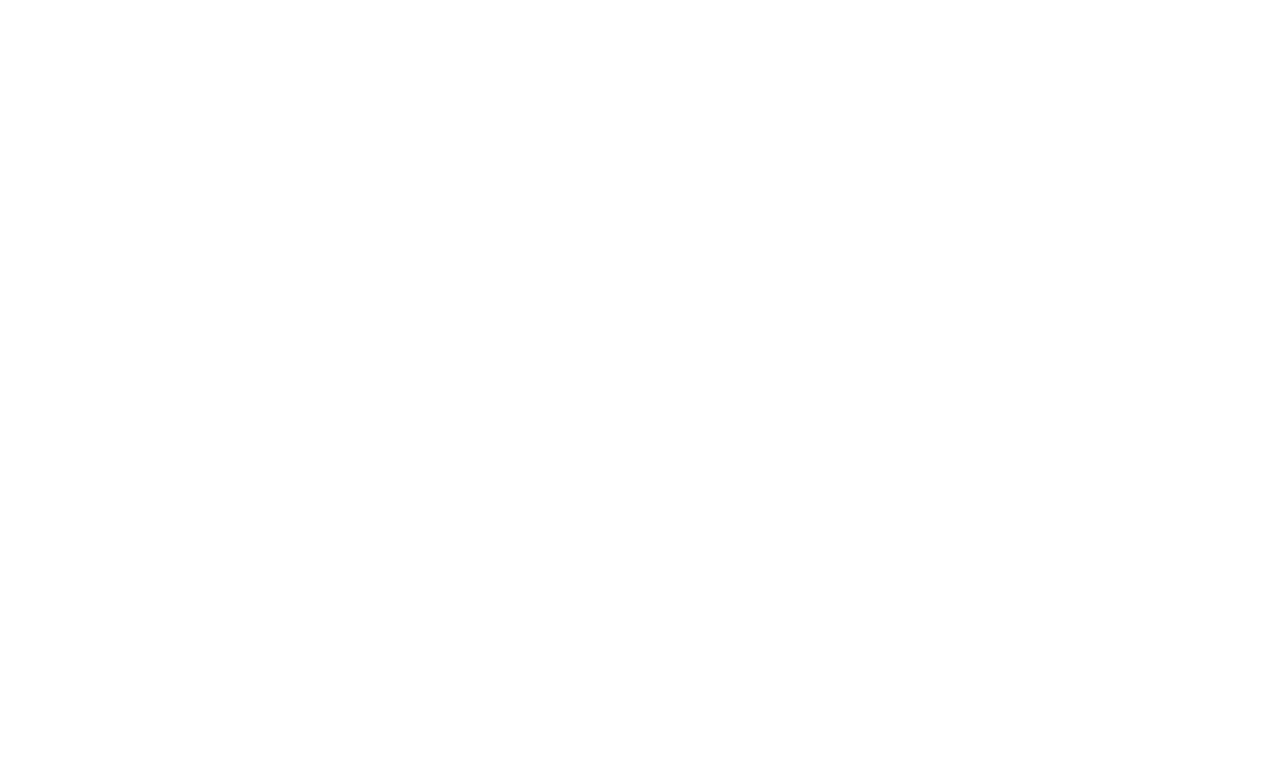
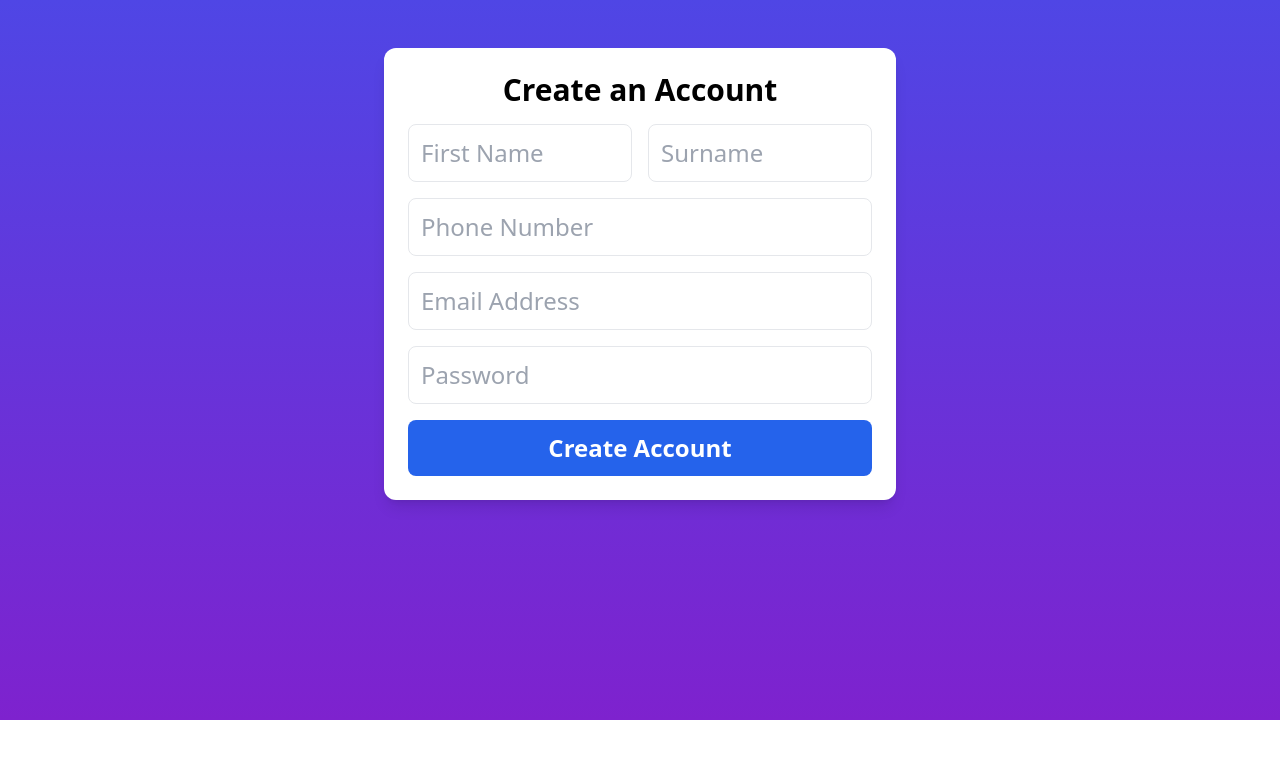
Before and after one commit to ejmichael/taptosee, a React (Create React App) app in the folder client/: page /auth/register in a window 1280 px wide. Before the commit this address had no page. Shown: the top 758 px of the page. Built offline with nearby package versions, Linux system fonts and the light colour scheme.

Commit message:
updated the entire profile page

```diff
--- a/client/package.json
+++ b/client/package.json
@@ -7,6 +7,7 @@
     "@testing-library/jest-dom": "^6.6.3",
     "@testing-library/react": "^16.2.0",
     "@testing-library/user-event": "^13.5.0",
+    "axios": "^1.7.9",
     "react": "^19.0.0",
     "react-dom": "^19.0.0",
     "react-icons": "^5.5.0",
--- a/client/src/App.js
+++ b/client/src/App.js
@@ -3,6 +3,7 @@ import { Routes, Route, Link } from 'react-router-dom'
 import Home from './pages/Home';
 import Profile from './pages/Profile';
 import Dashboard from './pages/Dashboard';
+import Register from './pages/Register';
 function App() {
   return (
     <div className="App text-2xl">
@@ -10,6 +11,8 @@ function App() {
         <Route exact path='/' element={<Home/>}/>
         <Route path='/:userId' element={<Profile/>}/>
         <Route path='/dashboard/:userId' element={<Dashboard/>}/>
+        <Route path='/auth/register' element={<Register/>}/>
+        <Route path='/auth/login' element={<Dashboard/>}/>
       </Routes>
     </div>
   );
--- a/client/src/pages/Home.jsx
+++ b/client/src/pages/Home.jsx
@@ -4,7 +4,7 @@ import { Link } from 'react-router-dom'
 const Home = () => {
   return (
     <div className="flex flex-col items-center justify-center h-screen text-center">
-        <h1 className="text-3xl font-bold mb-4">Welcome to LinkHub 🚀</h1>
+        <h1 className="text-3xl font-bold mb-4">Welcome to Tap To See 🚀</h1>
         <p className="text-gray-600 mb-6">Create your personal link page & share it anywhere!</p>
         <Link to="/register" className="bg-blue-600 text-white px-6 py-2 rounded-lg">
             Get Started
--- a/client/src/pages/Profile.jsx
+++ b/client/src/pages/Profile.jsx
@@ -12,11 +12,16 @@ const Profile = () => {
     avatar: "https://via.placeholder.com/100",
     links: [
       { title: "Website", url: "https://startyourhustle.com" },
-      { title: "YouTube", url: "https://youtube.com" },
-      { title: "Instagram", url: "https://instagram.com" },
-      { title: "Twitter", url: "https://twitter.com" },
-      { title: "LinkedIn", url: "https://linkedin.com" },
+      { title: "Consultation (Coming soon)", url: "https://miranda-fitness.onrender.com" },
     ],
+    socialMedia: [
+        { title: "YouTube", url: "https://youtube.com" },
+        { title: "Instagram", url: "https://instagram.com/miranda_leigh_ghidari" },
+        { title: "Twitter", url: "https://twitter.com" },
+        { title: "LinkedIn", url: "https://linkedin.com" },
+        { title: "TikTok", url: "https://tiktok.com" },
+
+    ]
 };
 
 
@@ -48,6 +53,35 @@ const Profile = () => {
           </div>
         </div>
 
+        {/* Socials */}
+        <div className="mt-4 flex justify-between">
+          {user.socialMedia.map((link, index) => {
+            // Extract platform name from the URL or title
+            const platformName = Object.keys(iconMap).find(key =>
+              link.url.toLowerCase().includes(key)
+            ) || "website"; // Default to "website" if no match
+
+            const Icon = iconMap[platformName]; // Get corresponding icon
+
+            return (
+                <a
+                key={index}
+                href={link.url}
+                target="_blank"
+                rel="noopener noreferrer"
+                className="text-white bg-blue-600 hover:bg-blue-700 font-semibold py-4 px-4 rounded-full transition duration-300"
+              >
+                {/* Icon on the Left */}
+                <Icon className=" " />
+
+                {/* Centered Text */}
+                {/* <span className="flex-1 text-center">{link.title}</span> */}
+              </a>
+
+            );
+          })}
+        </div>
+
         {/* Links */}
         <div className="mt-4 space-y-4">
           {user.links.map((link, index) => {
@@ -76,6 +110,7 @@ const Profile = () => {
             );
           })}
         </div>
+
       </div>
     </div>
   );
--- /dev/null
+++ b/client/src/pages/Register.jsx
@@ -0,0 +1,124 @@
+import React, { useState } from 'react';
+import axios from 'axios';
+import { useLocation, useNavigate } from 'react-router-dom';
+
+const Register = () => {
+  const navigate = useNavigate();
+  const location = useLocation();
+
+  const domain = window.location.href.includes('localhost') ? "http://localhost:5000" : "https://miranda-fitness-backend.onrender.com";
+
+  const [formData, setFormData] = useState({
+    firstName: '',
+    surname: '',
+    email: '',
+    phoneNumber: '',
+    password: '',
+  });
+
+  const redirectPath = location.state?.path || '/';
+  const { firstName, surname, phoneNumber, email, password } = formData;
+
+  const handleChange = (e) => {
+    setFormData((prevState) => ({
+      ...prevState,
+      [e.target.name]: e.target.value,
+    }));
+  };
+
+  const handleSubmit = async (e) => {
+    e.preventDefault();
+
+    if (!email || !password) return;
+
+    try {
+      //const response = await axios.post(domain + '/api/user/create-user', { firstName, surname, phoneNumber, email, password });
+      //const user = response.data;
+      //localStorage.setItem('user', JSON.stringify(user));
+      //navigate(redirectPath, { replace: true });
+    } catch (error) {
+      console.error('Register failed', error);
+    }
+  };
+
+  return (
+    <div className='w-full h-[calc(100vh-80px)] bg-gradient-to-b from-indigo-600 to-purple-700 py-12'>
+      <div className="max-w-lg mx-auto flex-col shadow-lg rounded-xl w-[90%] md:w-[50%] p-6 bg-white">
+        <div className="flex items-center gap-2 justify-center mb-4">
+          <span className='font-semibold text-3xl text-gradient-to-r from-pink-500 to-yellow-400'>Create an Account</span>
+        </div>
+
+        <form onSubmit={handleSubmit} className="space-y-4">
+          <div className="flex gap-4 flex-col md:flex-row">
+            <div className="sm:w-full md:w-1/2">
+              <input
+                type="text"
+                className="border rounded-lg p-3 w-full focus:outline-none focus:ring-2 focus:ring-indigo-500"
+                name="firstName"
+                id='firstName'
+                value={firstName}
+                placeholder="First Name"
+                onChange={handleChange}
+              />
+            </div>
+            <div className="sm:w-full md:w-1/2">
+              <input
+                type="text"
+                className="border rounded-lg p-3 w-full focus:outline-none focus:ring-2 focus:ring-indigo-500"
+                name="surname"
+                id='surname'
+                value={surname}
+                placeholder="Surname"
+                onChange={handleChange}
+              />
+            </div>
+          </div>
+
+          <div>
+            <input
+              type="text"
+              className="border rounded-lg p-3 w-full focus:outline-none focus:ring-2 focus:ring-indigo-500"
+              name="phoneNumber"
+              id='phoneNumber'
+              value={phoneNumber}
+              placeholder="Phone Number"
+              onChange={handleChange}
+            />
+          </div>
+
+          <div>
+            <input
+              type="email"
+              className="border rounded-lg p-3 w-full focus:outline-none focus:ring-2 focus:ring-indigo-500"
+              name="email"
+              id='email'
+              value={email}
+              placeholder="Email Address"
+              onChange={handleChange}
+            />
+          </div>
+
+          <div>
+            <input
+              type="password"
+              className="border rounded-lg p-3 w-full focus:outline-none focus:ring-2 focus:ring-indigo-500"
+              name="password"
+              id='password'
+              value={password}
+              placeholder="Password"
+              onChange={handleChange}
+            />
+          </div>
+
+          <div className="my-4">
+            <button type="submit" className="w-full py-3 bg-blue-600 text-white font-bold rounded-lg hover:shadow-md focus:outline-none">
+              Create Account
+            </button>
+          </div>
+        </form>
+      </div>
+    </div>
+  );
+};
+
+export default Register;
```
Also changed, not shown: 1 other file (tests, documents, lock files or other folders).
